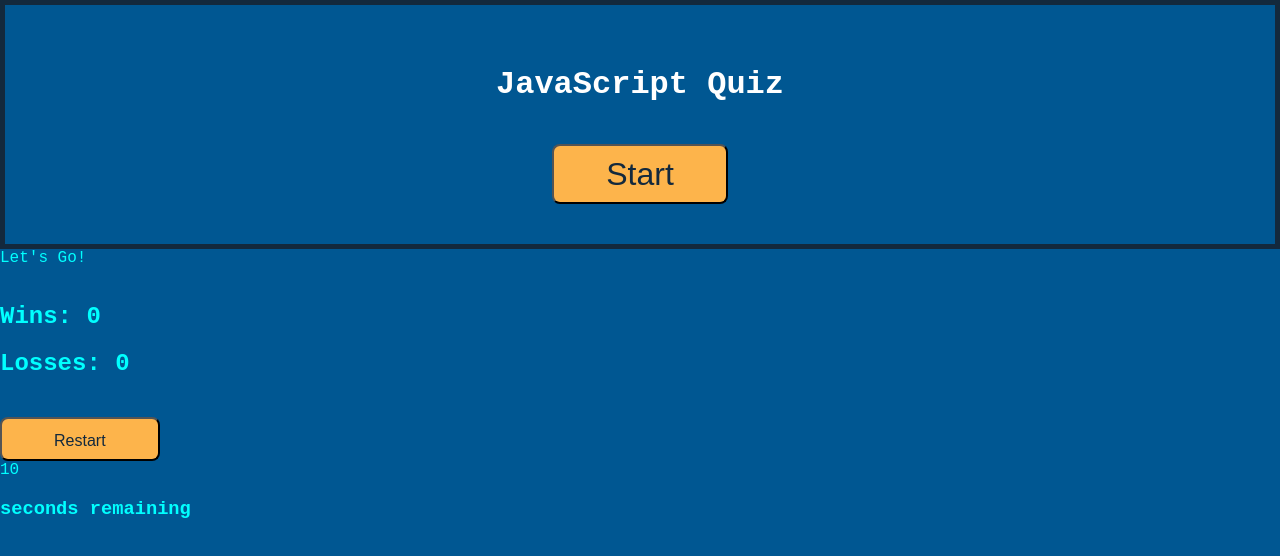
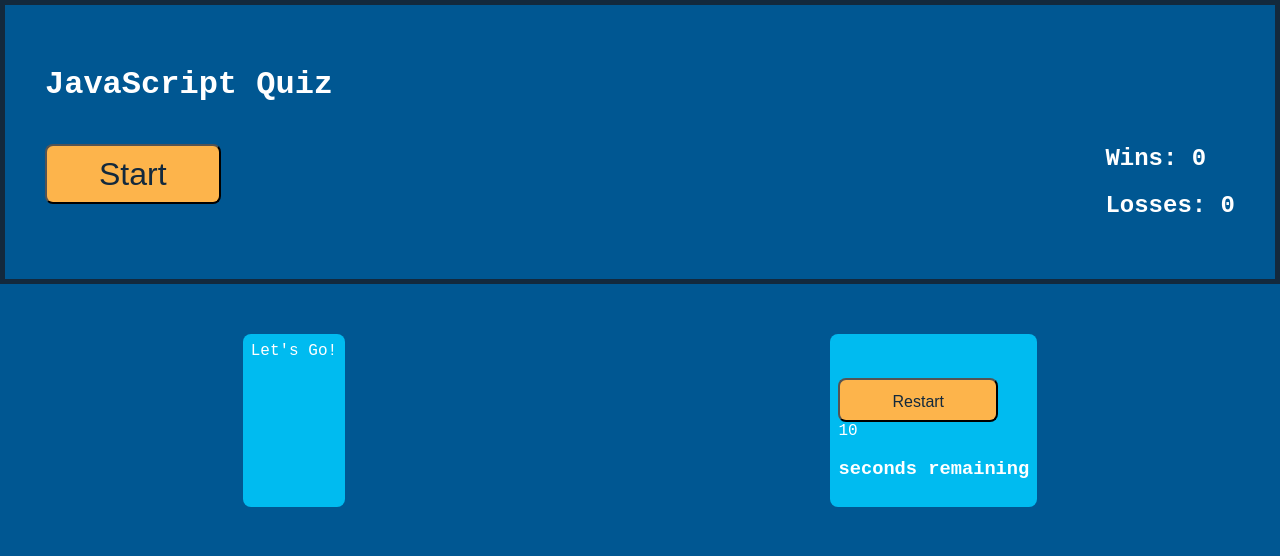
Before and after one commit to AlirizaBagdat/04-Code-Quiz-aliriza, a plain HTML site: page index.html in a window 1280 px wide. Drawn offline with Linux system fonts and the light colour scheme.

Commit message:
main and section styling,

```diff
--- a/assets/css/style.css
+++ b/assets/css/style.css
@@ -10,7 +10,11 @@ body{
     min-height: 50vh;
     justify-content: flex-start;
     background: #005792;
-    color: aqua;
+    color: #fff;
+}
+.stats{
+    float: right;
+
 }
 
 .restart-button {
@@ -42,8 +46,23 @@ button {
 
 header {
     padding: 40px;
-    text-align: center;
+    /* text-align: center; */
     color: #fff;
     border-bottom:30px #879274;
     border: 5px solid #13293d;
+    max-width: 100%;
 }
+
+main {
+    display: flex;
+    flex-wrap: wrap;
+    justify-content: space-around;
+}
+
+section {
+    flex: 0 auto;
+    padding: 8px;
+    margin-top: 50px;
+    background-color: #00bbf0;
+    border-radius: 8px;
+}
--- a/index.html
+++ b/index.html
@@ -10,6 +10,10 @@
     <header>
         <h1 class="large-font">JavaScript Quiz</h1>
         <button class="start-button">Start</button>
+        <div class="stats">
+            <h2>Wins: <span class="win">0</span></h2>
+            <h2>Losses: <span class="lose">0</span></h2>
+        </div>
     </header>
     <main>
         <section>
@@ -21,10 +25,7 @@
         <section>
             <div class="card results">
                 <div class="win-loss-container">
-                    <div>
-                        <h2>Wins: <span class="win">0</span></h2>
-                        <h2>Losses: <span class="lose">0</span></h2>
-                    </div>
+
                 </div>
                 <button class="restart-button"> Restart </button>
                 <div class="card timer">
```
